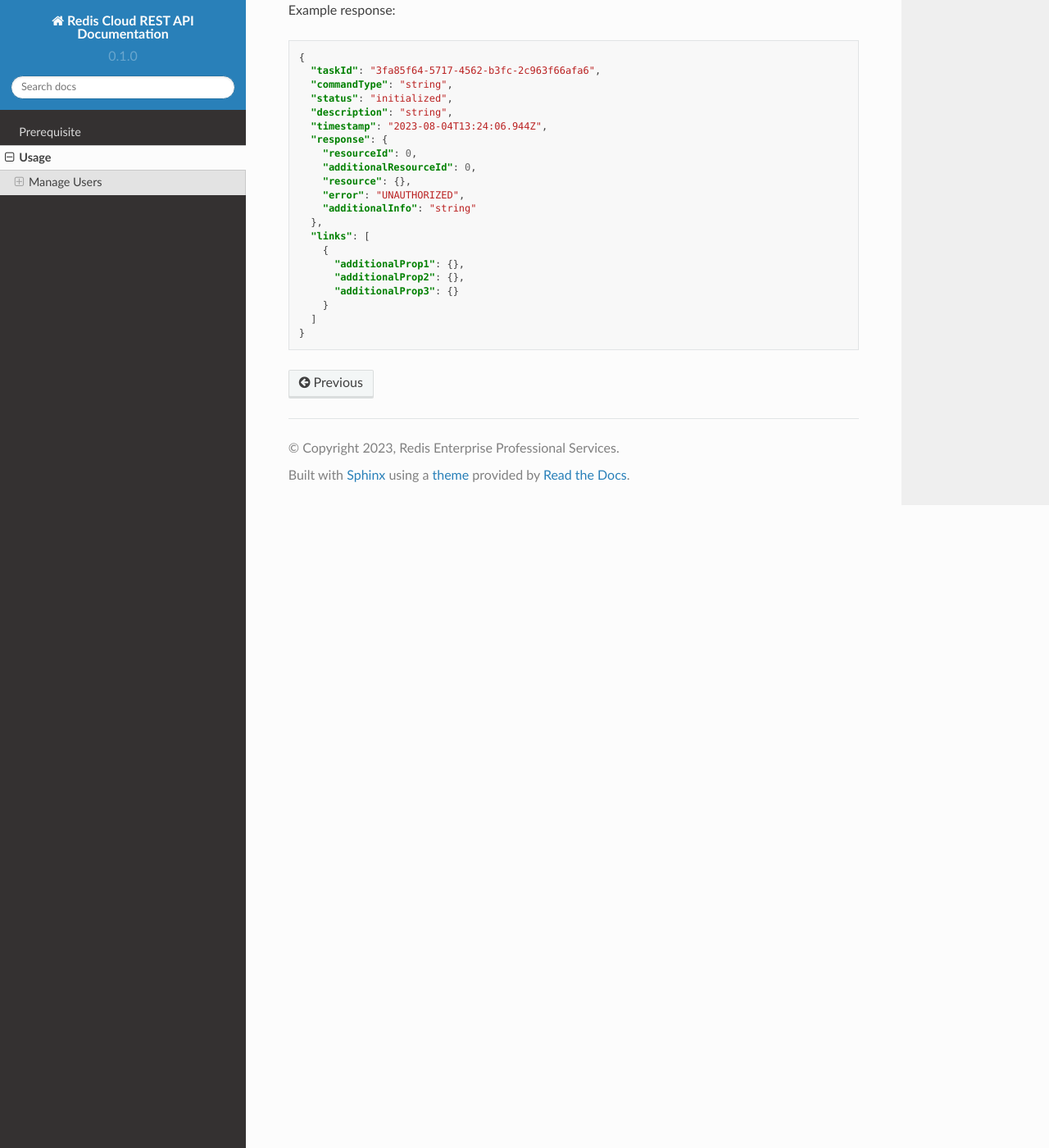
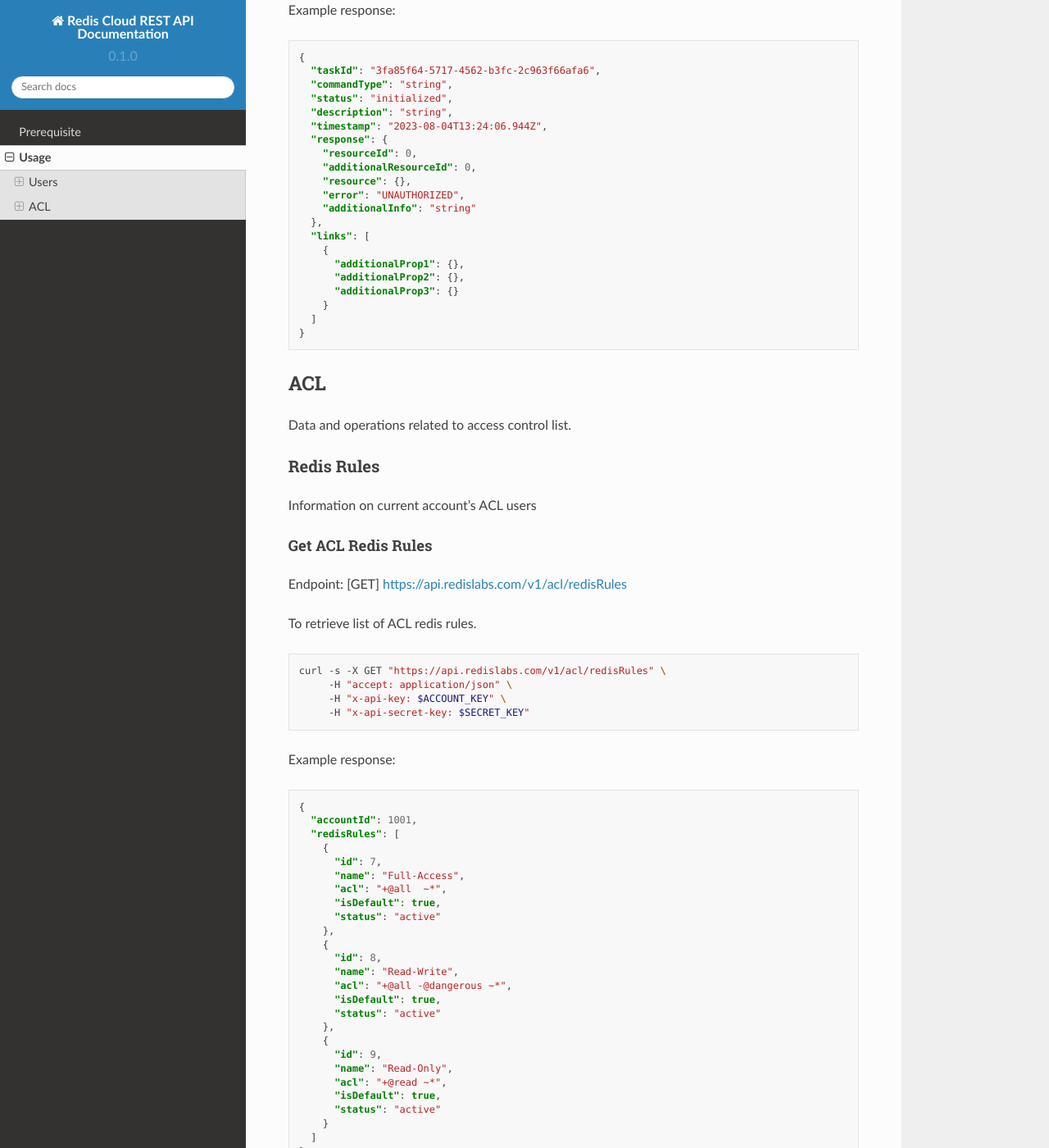
Before and after one commit to Redis-ProfessionalService/cloud-api, a Sphinx documentation site: the page built from docs/source/usage.rst, in a window 1280 px wide and 1400 px high, scrolled down 2757 px. Shown: the whole window at 82% size. Built offline with Sphinx 7.4.7 and the Read the Docs theme 2.0.0, drawn with Linux system fonts in a browser that asks for light colours.

Commit message:
Update usage.rst

```diff
--- a/docs/source/usage.rst
+++ b/docs/source/usage.rst
@@ -9,8 +9,8 @@
 
 The following examples use the cURL utility. You can use any REST client to work with the Redis Cloud REST API.
 
-Manage Users
-------------
+Users
+-----
 
 You can use the Redis Enterprise Cloud REST API to update, delete and list users.
 
@@ -166,3 +166,58 @@
       }
     ]
   }
+
+ACL
+---
+
+Data and operations related to access control list.
+
+Redis Rules
+^^^^^^^^^^^
+
+Information on current account's ACL users
+
+Get ACL Redis Rules
++++++++++++++++++++
+
+Endpoint: [GET] https://api.redislabs.com/v1/acl/redisRules
+
+To retrieve list of ACL redis rules.
+
+.. code-block:: shell
+
+  curl -s -X GET "https://api.redislabs.com/v1/acl/redisRules" \
+       -H "accept: application/json" \
+       -H "x-api-key: $ACCOUNT_KEY" \
+       -H "x-api-secret-key: $SECRET_KEY"
+
+Example response:
+
+.. code-block:: json
+
+  {
+    "accountId": 1001,
+    "redisRules": [
+      {
+        "id": 7,
+        "name": "Full-Access",
+        "acl": "+@all  ~*",
+        "isDefault": true,
+        "status": "active"
+      },
+      {
+        "id": 8,
+        "name": "Read-Write",
+        "acl": "+@all -@dangerous ~*",
+        "isDefault": true,
+        "status": "active"
+      },
+      {
+        "id": 9,
+        "name": "Read-Only",
+        "acl": "+@read ~*",
+        "isDefault": true,
+        "status": "active"
+      }
+    ]
+  }
```
